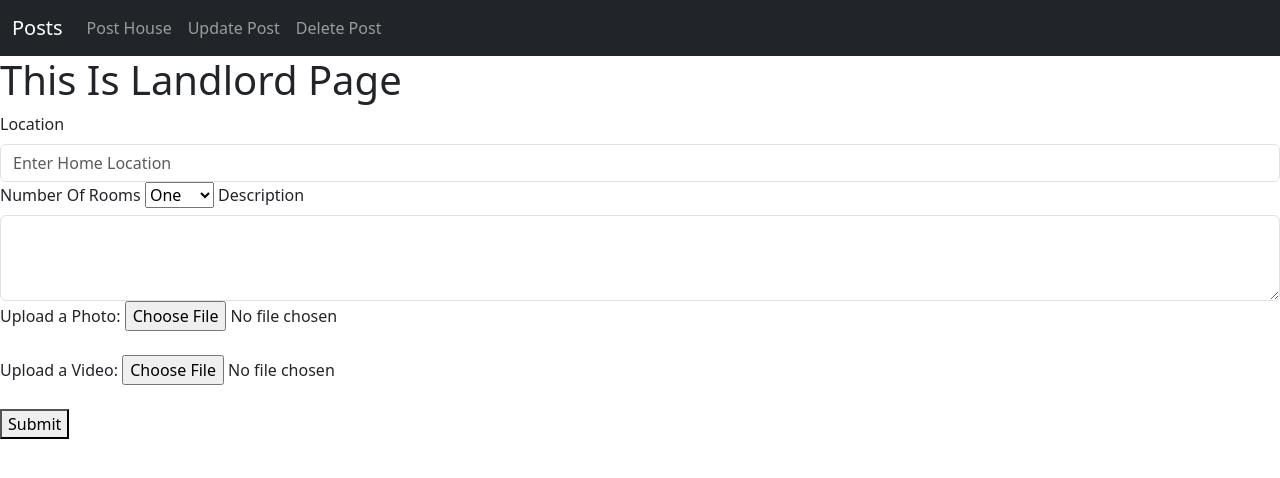
After one commit to SuarfelG/Home-Rental-App, a Python web app: template Manage_Home/templates/Post_House.html in a window 1280 px wide. The commit adds this page. Shown: the top 478 px of the page. Run offline with Jinja, Linux system fonts and the light colour scheme; the template is opened without the code that fills it, so the values that code supplies are empty.

Commit message:
Landlord Page With CRUD Operations Created For Landlords

```diff
--- /dev/null
+++ b/Manage_Home/templates/Post_House.html
@@ -0,0 +1,40 @@
+{% extends "landlord.html" %}
+
+{% block content %}
+
+<h1>This Is Landlord Page</h1>
+
+<div class="forms">
+
+  <form action="{{ url_for('auth.Post_House') }}" method="post" enctype="multipart/form-data">
+
+            <label for="" class="form-label">Location</label>
+            <input name="location" type="text" class="form-control" id="Location" placeholder="Enter Home Location">
+
+            <label for="room number"> Number Of Rooms  </label>
+            <select name="rooms" id="room number" >
+                <option value="one">One</option>
+                <option value="two">Two</option>
+                <option value="three">Three</option>
+                <option value="four">Four</option>
+                <option value="five">Five</option>
+                <option value="six">Six</option>
+                <option value="greater than six">Above</option>
+            </select>
+
+            <label for="" class="form-label">Description</label>
+            <textarea name="Description" class="form-control" id="Description" rows="3"></textarea>
+
+              <label name="photo" for="photo">Upload a Photo:</label>
+              <input type="file" id="photo" name="photo" accept="image/*"><br><br>
+
+              <label name="video" for="video">Upload a Video:</label>
+              <input type="file" id="video" name="video" accept="video/*"><br><br>
+
+              <button type="submit">Submit</button>
+
+    </form>
+</div>
+
+
+{% endblock %}
--- a/Manage_Home/templates/delete.html
+++ b/Manage_Home/templates/delete.html
@@ -1,9 +1,10 @@
-{% extends "base.html" %}
+{% extends "landlord.html" %}
 
 {% block content %}
 
 {% for h in home %}
        <a href="{{url_for('auth.deletehome' , value=h.Home_id) }}">{{h.location}} </a><br>
-{% endfor %}
+
+       {% endfor %}
 
 {% endblock  %}
--- a/Manage_Home/templates/landlord.html
+++ b/Manage_Home/templates/landlord.html
@@ -1,40 +1,65 @@
-{% extends "base.html" %}
+<!DOCTYPE html>
+<html lang="en">
+<head>
+    <meta charset="UTF-8">
+    <meta name="viewport" content="width=device-width, initial-scale=1.0">
+    <title>{% block title %} {% endblock %}</title>
+    <link   href="https://cdn.jsdelivr.net/npm/bootstrap@5.3.3/dist/css/bootstrap.min.css"
+            rel="stylesheet"
+            integrity="sha384-QWTKZyjpPEjISv5WaRU9OFeRpok6YctnYmDr5pNlyT2bRjXh0JMhjY6hW+ALEwIH"
+            crossorigin="anonymous">
+</head>
+<body>
+    <nav class="navbar navbar-expand-lg navbar-dark bg-dark">
+        <div class="container-fluid">
+            <a class="navbar-brand" href="/posted_houses">Posts</a>
+            <button class="navbar-toggler" type="button" data-bs-toggle="collapse" data-bs-target="#navbarNav"
+                aria-controls="navbarNav" aria-expanded="false" aria-label="Toggle navigation">
+                <span class="navbar-toggler-icon"></span>
+            </button>
+            <div class="collapse navbar-collapse" id="navbarNav">
+                <ul class="navbar-nav">
+                    <li class="nav-item">
+                        <a class="nav-link" href="/Post_House">Post House</a>
+                    </li>
+                    <li class="nav-item">
+                        <a class="nav-link" href="/update">Update Post</a>
+                    </li>
+                    <li class="nav-item">
+                      <a class="nav-link" href="/delete">Delete Post</a>
+                  </li>
+
+                </ul>
+            </div>
+        </div>
+    </nav>
+{% with messages = get_flashed_messages(with_categories=True) %}
+    {% if messages %}
+        {% for category, message in messages %}
+            {% if category == "error" %}
+                <div class="alert alert-danger alter-dismissible fade show" role="alert">
+                {{ message }}
+                <button type="button" class="btn-close" data-bs-dismiss="alert"></button>
+                </div>
+            {% else %}
+                <div class="alert alert-success alter-dismissible fade show" role="alert">
+                {{ message }}
+                <button type="button" class="btn-close" data-bs-dismiss="alert"></button>
+                </div>
+            {% endif %}
+
+        {% endfor %}
+    {% endif %}
+{% endwith %}
 
 {% block content %}
 
-<h1>This Is Landlord Page</h1>
-
-<div class="forms">
-
-  <form action="{{ url_for('auth.landlord') }}" method="post" enctype="multipart/form-data">
-
-            <label for="" class="form-label">Location</label>
-            <input name="location" type="text" class="form-control" id="Location" placeholder="Enter Home Location">
-
-            <label for="room number"> Number Of Rooms  </label>
-            <select name="rooms" id="room number" >
-                <option value="one">One</option>
-                <option value="two">Two</option>
-                <option value="three">Three</option>
-                <option value="four">Four</option>
-                <option value="five">Five</option>
-                <option value="six">Six</option>
-                <option value="greater than six">Above</option>
-            </select>
-
-            <label for="" class="form-label">Description</label>
-            <textarea name="Description" class="form-control" id="Description" rows="3"></textarea>
-
-              <label name="photo" for="photo">Upload a Photo:</label>
-              <input type="file" id="photo" name="photo" accept="image/*"><br><br>
-
-              <label name="video" for="video">Upload a Video:</label>
-              <input type="file" id="video" name="video" accept="video/*"><br><br>
-
-              <button type="submit">Submit</button>
-
-    </form>
-</div>
+{% endblock %}
 
 
-{% endblock %}
+</body>
+    <script src="https://cdn.jsdelivr.net/npm/bootstrap@5.3.3/dist/js/bootstrap.bundle.min.js"
+            integrity="sha384-YvpcrYf0tY3lHB60NNkmXc5s9fDVZLESaAA55NDzOxhy9GkcIdslK1eN7N6jIeHz"
+            crossorigin="anonymous">
+    </script>
+</html>
```
Also changed, not shown: Manage_Home/auth.py (+38 -7 lines), Manage_Home/templates/Update_Post.html (renamed from Manage_Home/templates/modify.html, +2 -5 lines), Manage_Home/templates/posted_houses.html (added, +13 -0 lines), uploads/WIN_20240521_11_16_00_Pro.jpg (added).
